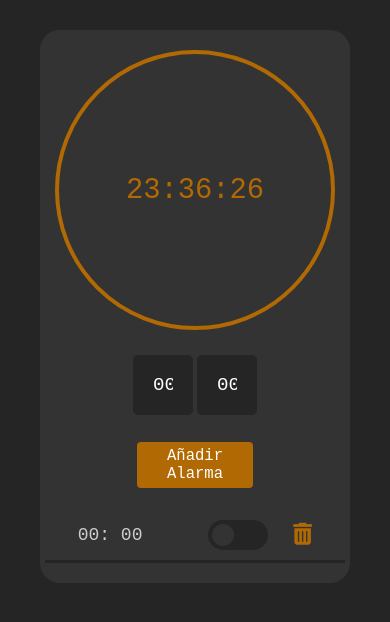
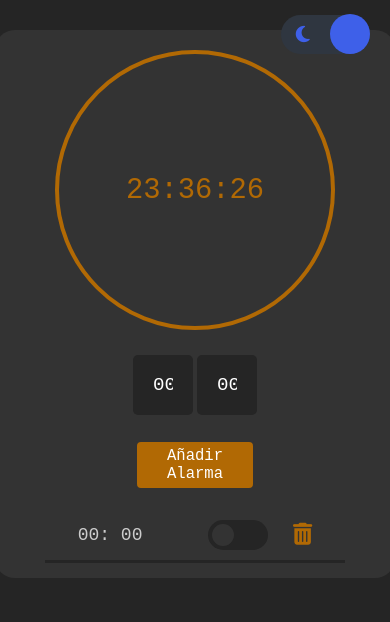
Before and after one commit to LaloLanda2004/Alarma, a plain HTML site: page index.html in a window 390 px wide. Both pictures are taken after a click on the button "Añadir Alarma". Drawn offline with Linux system fonts and the light colour scheme.

Commit message:
modo oscuro

```diff
--- /dev/null
+++ b/Modes.js
@@ -0,0 +1,21 @@
+// let body = document.getElementById('body');
+let btnContainer = document.getElementById("btn-container");
+let btn = document.createElement("button");
+
+
+let reloj = document.getElementById("watch");
+let cont = document.getElementsByClassName("container");
+let boton = document.getElementById("set");
+
+btn.classList.add("alarm-btn");
+btn.innerHTML = `<i class="fa-solid fa-moon"></i><i class="fa-solid fa-sun"></i>`;
+btnContainer.appendChild(btn);
+
+btn.addEventListener( "click", function() {
+    document.body.classList.toggle(`dark`);
+    btn.classList.toggle(`active`);
+
+    boton.classList.toggle(`dark`);
+    reloj.classList.toggle(`dark`);
+
+})
--- a/css/style.css
+++ b/css/style.css
@@ -7,8 +7,11 @@
 }
 
 body{
+    position: relative;
     display: flex;
     justify-content: center;
+    align-items: center;
+    flex-direction: column;
     /* width: 100vw;
     height: 100vh; */
     width: 100%;
@@ -16,7 +19,117 @@ body{
     background-color: #252525;
     padding: 30px 40px 20px 40px;
     /* border: 2px solid #f00; */
+    /* border: 2px solid #f00; */
     /* padding: 50px 0 0 0; */
+}
+
+body.dark{
+    background: #c5c5c5;
+}
+
+body.dark > div.container{
+    background: #efefef;
+}
+
+body.dark > div.container input[type="checkbox"]{
+    background: #3E60E9;
+}
+
+body.dark > div.container input[type="checkbox"]:checked::before{
+    background: #2b44aa;
+}
+
+body.dark > div.container button.deleteButton{
+    color: #3E60E9;
+}
+
+body.dark > div.container span{
+    color: #000;
+    font-weight: 500;
+}
+
+#set.dark{
+    background: #3E60E9;
+}
+
+#watch.dark{
+    border: 4px solid #3E60E9;
+    color: #3E60E9;
+}
+
+#btn-container{
+    /* width: 10%; */
+    /* border: 2px solid #f00; */
+    position: absolute;
+    top: 15px;
+    right: 20px;
+}
+
+.alarm-btn{
+    display: flex;
+    justify-content: space-between;
+    align-items: center;
+    gap: 2em; /*! ---> 32px*/
+
+
+    /* width: 100px; */
+    padding: 10px;
+    border: none;
+
+    position: relative;
+    /* position: absolute;
+    top: 15px;
+    right: 20px; */
+
+
+    border-radius: 20px;
+    color: #fff;
+    /* background-color: #2a2f3b; */
+    background-color: #2f3640;
+    outline: none;
+    cursor: pointer;
+
+}
+
+.alarm-btn::after{
+    content: " ";
+    position: absolute;
+    top: -1px;
+    right: 0;
+    left: unset;
+    display: block;
+    width: 40px;
+    height: 40px;
+    background-color: #3E60E9;
+    border-radius: 50%;
+    /* transition: .4s; */
+}
+
+.alarm-btn.active::after{
+
+    right: unset;
+    left: 0;
+}
+
+.alarm-btn.active::after{
+    background-color: #f39c12;
+}
+
+
+
+
+.alarm-btn i{
+    font-size: 1.4em;
+}
+
+.fa-moon{
+    color: #3E60E9;
+    margin-left: 5px;
+}
+
+.fa-sun{
+    color: #f39c12;
+    margin-right: 5px;
 }
 
 
@@ -36,7 +149,8 @@ body{
 
 
 .container{
-    padding: 20px 0 20px 0;
+    /* margin-top: 0;    */
+    padding: 20px 0 15px 0;
     display: flex;
     flex-direction: column;
     align-items: center;
--- a/index.html
+++ b/index.html
@@ -8,14 +8,20 @@
     <link href="https://fonts.googleapis.com/css2?family=Poppins&family=Roboto+Mono:wght@500&display=swap" rel="stylesheet"/>
     <link rel="stylesheet" href="https://cdnjs.cloudflare.com/ajax/libs/font-awesome/6.2.1/css/all.min.css"/>
 </head>
-<body>
+<body id="body">
+    <!-- <button class="switch" id="switch">
+        <span><i class="fa-solid fa-moon"></i></span>
+        <span><i class="fa-solid fa-sun"></i></span>
+    </button> -->
+    <div id="btn-container"></div>
+
     <div class="container">
         <div id="watch"></div>
 
        <div class="inputs">
             <input type="number" id="HourInput" placeholder="00" min="0" max="23"/>
 
-            <input type="number" id="MinuteInput" placeholder="00" min="0" max="59" step="1"/>
+            <input type="number" id="MinuteInput" placeholder="00" min="0" max="59" step="15"/>
        </div>
 
         <button id="set">Añadir Alarma</button>
@@ -25,5 +31,6 @@
 
 
     <script src="script.js"></script>
+    <script src="Modes.js"></script>
 </body>
 </html>
--- a/script.js
+++ b/script.js
@@ -71,7 +71,6 @@ minuteInput.addEventListener("input", () => {
 
 
 
-
 //! CREA EL DIV QUE CONTIENE LAS ALARMAS
 
 const createAlarm = (alarmObj) => {
@@ -94,15 +93,15 @@ const createAlarm = (alarmObj) => {
     }
     });
 
-    alarmDiv.appendChild(checkbox);
+    alarmDiv.appendChild(checkbox); //! --> agrega el checkbox
     //Delete button
     let deleteButton = document.createElement("button");
     deleteButton.innerHTML = `<i class="fa-solid fa-trash-can"></i>`;
     deleteButton.classList.add("deleteButton");
     deleteButton.addEventListener("click", (e) => deleteAlarm(e));
 
-    alarmDiv.appendChild(deleteButton);
-    activeAlarm.appendChild(alarmDiv);
+    alarmDiv.appendChild(deleteButton); //! --> añade un boton al div
+    activeAlarm.appendChild(alarmDiv); //! --> agrega un div
 };
 
 
```
